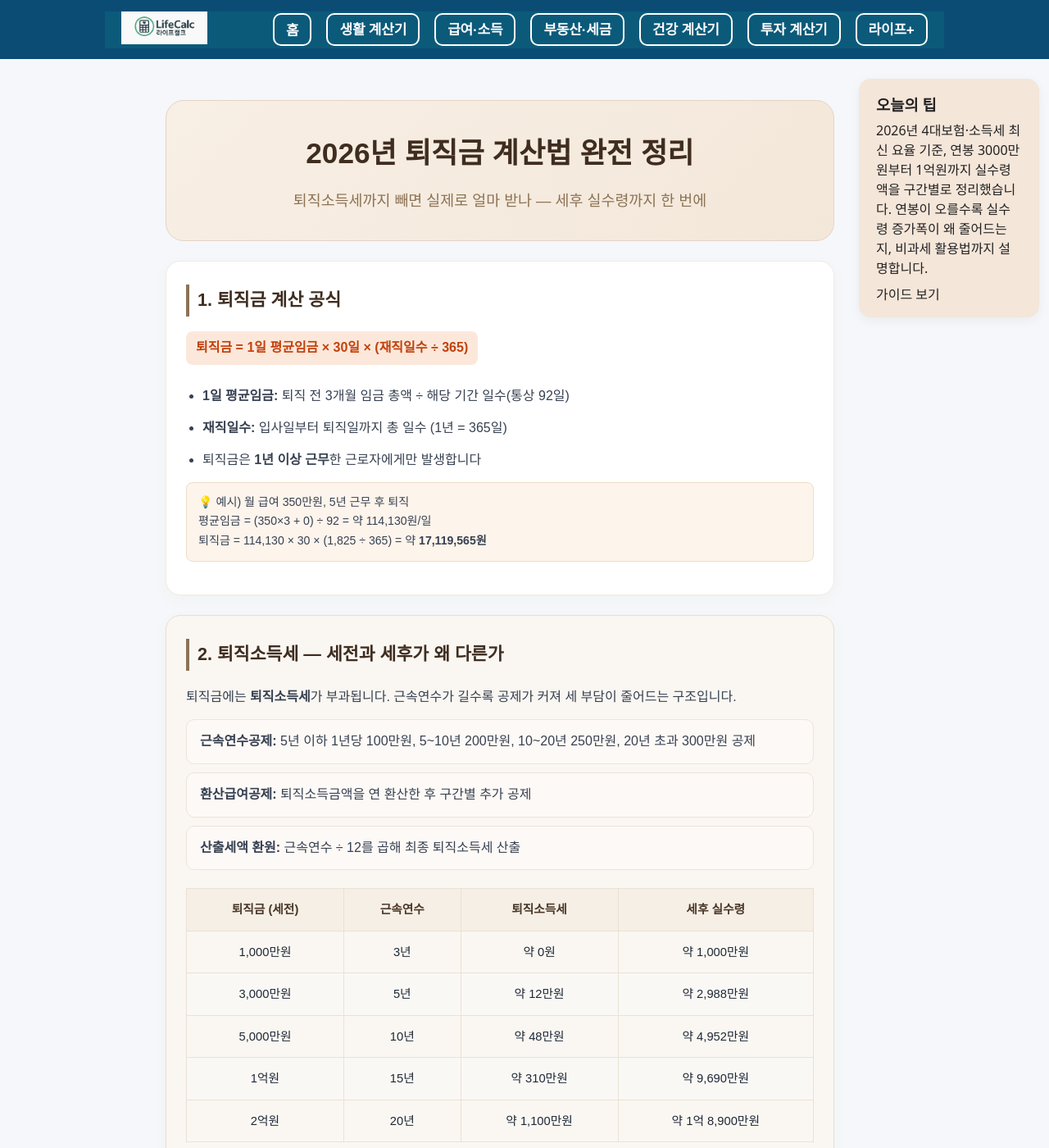
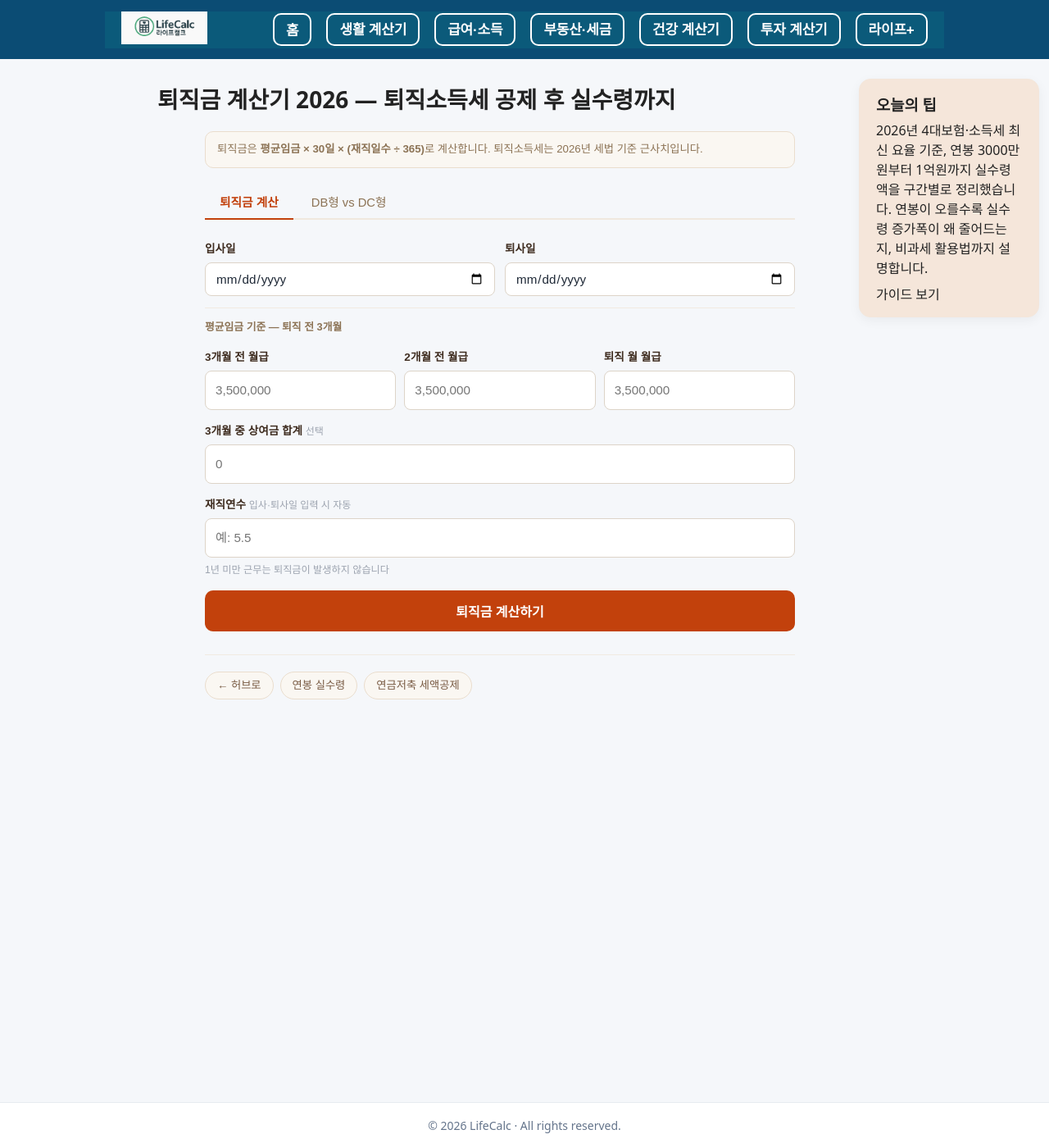
Before and after one commit to khai-lang/LifeCalc, a Jekyll site: the page built from salary/retirement/index.md, in a window 1280 px wide and 1400 px high. Shown: the whole window at 82% size. Built offline with Jekyll 4.4.1, drawn with Linux system fonts in a browser that asks for light colours; some of the changed text lies outside the part shown.

Commit message:
Update index.md

```diff
--- a/salary/retirement/index.md
+++ b/salary/retirement/index.md
@@ -1,121 +1,141 @@
 ---
-layout:default
-title: "2026년 퇴직금 계산법 완전 정리 — 퇴직소득세까지 세후 실수령 계산"
-description: "2026년 퇴직금 계산 공식(평균임금 방식), 퇴직소득세 계산, 세후 실수령액까지 한 번에 정리합니다. DB형·DC형 비교와 IRP 절세 전략 포함."
-permalink: /guide/retirement-pay-2026/
-canonical: https://calculator.khaistory.com/guide/retirement-pay-2026/
-og_title: "2026년 퇴직금 계산법 — 퇴직소득세·실수령 완전 정리"
-og_description: "퇴직금 계산 공식, 퇴직소득세, 세후 실수령액, IRP 절세 전략까지. 2026년 기준 완전 정리."
-
+layout: default
+title: "퇴직금 계산기 2026 — 퇴직소득세 공제 후 실수령까지"
+description: "2026년 기준 퇴직금과 퇴직소득세를 계산해 세후 실수령액까지 한 번에 확인하세요."
+permalink: /salary/retirement/
+canonical: https://calculator.khaistory.com/salary/retirement/
 ---
-
-<section class="ret-guide-container">
-
-  <div class="ret-hero-card">
-    <h2>2026년 퇴직금 계산법 완전 정리</h2>
-    <p class="hero-sub">퇴직소득세까지 빼면 실제로 얼마 받나 — 세후 실수령까지 한 번에</p>
+<section class="ret-wrap">
+<div class="ret-notice">퇴직금은 <strong>평균임금 × 30일 × (재직일수 ÷ 365)</strong>로 계산합니다. 퇴직소득세는 2026년 세법 기준 근사치입니다.</div>
+<nav class="ret-tabs"><button class="ret-tab active" onclick="retTab('calc')">퇴직금 계산</button><button class="ret-tab" onclick="retTab('info')">DB형 vs DC형</button></nav>
+<div id="ret-calc" class="ret-panel">
+  <div class="ret-form">
+    <div class="ret-row2">
+      <div class="ret-field"><label>입사일</label><input type="date" id="ret-join" onchange="autoCalcDays()"></div>
+      <div class="ret-field"><label>퇴사일</label><input type="date" id="ret-leave" onchange="autoCalcDays()"></div>
+    </div>
+    <div id="ret-days-display" class="ret-days-display" style="display:none"><span id="ret-days-text"></span></div>
+    <div class="ret-divider">평균임금 기준 — 퇴직 전 3개월</div>
+    <div class="ret-row3">
+      <div class="ret-field"><label>3개월 전 월급</label><input type="text" id="ret-m1" inputmode="numeric" placeholder="3,500,000" oninput="fmtR(this)"></div>
+      <div class="ret-field"><label>2개월 전 월급</label><input type="text" id="ret-m2" inputmode="numeric" placeholder="3,500,000" oninput="fmtR(this)"></div>
+      <div class="ret-field"><label>퇴직 월 월급</label><input type="text" id="ret-m3" inputmode="numeric" placeholder="3,500,000" oninput="fmtR(this)"></div>
+    </div>
+    <div class="ret-field"><label>3개월 중 상여금 합계 <span class="ret-opt">선택</span></label><input type="text" id="ret-bonus" inputmode="numeric" placeholder="0" oninput="fmtR(this)"></div>
+    <div class="ret-field"><label>재직연수 <span class="ret-opt">입사·퇴사일 입력 시 자동</span></label><input type="number" id="ret-years" placeholder="예: 5.5" step="0.1" min="0"><div class="ret-hint">1년 미만 근무는 퇴직금이 발생하지 않습니다</div></div>
+    <button class="ret-btn" onclick="calcRet()">퇴직금 계산하기</button>
   </div>
-
-  <div class="ret-content-card">
-    <h3>1. 퇴직금 계산 공식</h3>
-    <p><span class="highlight-text">퇴직금 = 1일 평균임금 × 30일 × (재직일수 ÷ 365)</span></p>
-    <ul>
-      <li><strong>1일 평균임금:</strong> 퇴직 전 3개월 임금 총액 ÷ 해당 기간 일수(통상 92일)</li>
-      <li><strong>재직일수:</strong> 입사일부터 퇴직일까지 총 일수 (1년 = 365일)</li>
-      <li>퇴직금은 <strong>1년 이상 근무</strong>한 근로자에게만 발생합니다</li>
-    </ul>
-    <p class="example-title">💡 예시) 월 급여 350만원, 5년 근무 후 퇴직<br>
-    평균임금 = (350×3 + 0) ÷ 92 = 약 114,130원/일<br>
-    퇴직금 = 114,130 × 30 × (1,825 ÷ 365) = 약 <strong>17,119,565원</strong></p>
+  <div id="ret-result" style="display:none" class="ret-result">
+    <div class="ret-hero">
+      <div class="ret-hero-row">
+        <div><div class="ret-hero-label">퇴직금 (세전)</div><div class="ret-hero-num" id="ret-gross">—</div></div>
+        <div class="ret-hero-arrow">→</div>
+        <div><div class="ret-hero-label">세후 실수령액</div><div class="ret-hero-num ret-hero-net" id="ret-net">—</div></div>
+      </div>
+    </div>
+    <div class="ret-detail-grid">
+      <div class="ret-dcard"><div class="ret-dcard-label">재직기간</div><div class="ret-dcard-val" id="rd-period">—</div></div>
+      <div class="ret-dcard"><div class="ret-dcard-label">1일 평균임금</div><div class="ret-dcard-val" id="rd-daily">—</div></div>
+      <div class="ret-dcard"><div class="ret-dcard-label">퇴직소득세</div><div class="ret-dcard-val ret-minus" id="rd-tax">—</div></div>
+      <div class="ret-dcard"><div class="ret-dcard-label">지방소득세</div><div class="ret-dcard-val ret-minus" id="rd-local">—</div></div>
+    </div>
+    <div class="ret-tip"><strong>절세 팁:</strong> IRP로 수령하면 퇴직소득세 납부를 연금 수령 시점까지 이연하고, 연금으로 나눠 받으면 퇴직소득세의 <strong>30~40% 감면</strong> 혜택이 있습니다.</div>
   </div>
-
-  <div class="ret-content-card bg-light-variant">
-    <h3>2. 퇴직소득세 — 세전과 세후가 왜 다른가</h3>
-    <p>퇴직금에는 <strong>퇴직소득세</strong>가 부과됩니다. 근속연수가 길수록 공제가 커져 세 부담이 줄어드는 구조입니다.</p>
-    <ul class="accent-list">
-      <li><strong>근속연수공제:</strong> 5년 이하 1년당 100만원, 5~10년 200만원, 10~20년 250만원, 20년 초과 300만원 공제</li>
-      <li><strong>환산급여공제:</strong> 퇴직소득금액을 연 환산한 후 구간별 추가 공제</li>
-      <li><strong>산출세액 환원:</strong> 근속연수 ÷ 12를 곱해 최종 퇴직소득세 산출</li>
-    </ul>
-    <div class="table-responsive">
-      <table>
-        <thead><tr><th>퇴직금 (세전)</th><th>근속연수</th><th>퇴직소득세</th><th>세후 실수령</th></tr></thead>
-        <tbody>
-          <tr><td>1,000만원</td><td>3년</td><td>약 0원</td><td>약 1,000만원</td></tr>
-          <tr><td>3,000만원</td><td>5년</td><td>약 12만원</td><td>약 2,988만원</td></tr>
-          <tr><td>5,000만원</td><td>10년</td><td>약 48만원</td><td>약 4,952만원</td></tr>
-          <tr><td>1억원</td><td>15년</td><td>약 310만원</td><td>약 9,690만원</td></tr>
-          <tr><td>2억원</td><td>20년</td><td>약 1,100만원</td><td>약 1억 8,900만원</td></tr>
-        </tbody>
-      </table>
-    </div>
-    <p style="font-size:.82rem;color:#8c7355;margin-top:8px">※ 근사치입니다. 정확한 계산은 아래 계산기를 이용하세요.</p>
+</div>
+<div id="ret-info" class="ret-panel" style="display:none">
+  <div class="ret-compare-cards">
+    <div class="ret-ccard ret-db"><div class="ret-ccard-title">DB형 (확정급여형)</div><ul><li>퇴직 시 <strong>최종 평균임금 기준</strong> 지급</li><li>연봉 상승분이 퇴직금에 반영</li><li>운용 책임 → <strong>회사</strong></li><li>장기 근속·연봉 상승 예상 시 유리</li><li>중도인출 불가</li></ul></div>
+    <div class="ret-ccard ret-dc"><div class="ret-ccard-title">DC형 (확정기여형)</div><ul><li>매년 <strong>연간 임금의 1/12</strong> 적립</li><li>운용 성과에 따라 수령액 변동</li><li>운용 책임 → <strong>근로자</strong></li><li>이직이 잦거나 투자 수익 기대 시 유리</li><li>특정 조건 시 중도인출 가능</li></ul></div>
   </div>
-
-  <div class="ret-content-card">
-    <h3>3. IRP로 퇴직소득세 30~40% 아끼는 법</h3>
-    <ul>
-      <li>퇴직금을 <strong>IRP(개인형 퇴직연금)</strong>으로 수령하면 퇴직소득세를 연금 수령 시점으로 이연할 수 있습니다.</li>
-      <li>이연 후 <strong>연금으로 나눠 받으면</strong> 퇴직소득세의 30%(55세~69세) 또는 40%(70세 이상) 감면 혜택이 있습니다.</li>
-      <li>퇴직금 수령 시 회사에 IRP 계좌 번호를 제출하면 자동으로 IRP로 이전됩니다.</li>
-    </ul>
-  </div>
-
-  <div class="ret-content-card bg-light-variant">
-    <h3>4. DB형 vs DC형 — 어떤 게 내게 유리한가</h3>
-    <div class="table-responsive">
-      <table>
-        <thead><tr><th>구분</th><th>DB형 (확정급여형)</th><th>DC형 (확정기여형)</th></tr></thead>
-        <tbody>
-          <tr><td>퇴직금 산정 기준</td><td>퇴직 직전 평균임금</td><td>매년 연간 급여의 1/12 적립</td></tr>
-          <tr><td>운용 책임</td><td>회사</td><td>근로자</td></tr>
-          <tr><td>유리한 경우</td><td>장기 근속, 연봉 상승 예상</td><td>잦은 이직, 투자 자신</td></tr>
-          <tr><td>중도인출</td><td>불가</td><td>특정 사유 시 가능</td></tr>
-        </tbody>
-      </table>
-    </div>
-  </div>
-
-  <div class="ret-content-card text-center">
-    <h3>5. 내 퇴직금 바로 계산하기</h3>
-    <div class="button-group">
-      <a href="https://calculator.khaistory.com/salary/retirement/" class="btn-link-main">퇴직금 계산기 (세후 포함)</a>
-      <a href="https://calculator.khaistory.com/salary/pension-savings/" class="btn-link-ext">연금저축·IRP 세액공제 계산</a>
-    </div>
-    <p class="closing-text">퇴직 전 반드시 퇴직소득세까지 계산해 실수령액을 확인하고, IRP 이전 여부를 결정하세요.</p>
-  </div>
-
+  <div class="ret-tip" style="margin-top:16px"><strong>선택 기준:</strong> 연봉 상승이 꾸준히 예상되면 DB형, 이직이 잦거나 직접 운용 자신 있다면 DC형이 유리합니다.</div>
+</div>
+<nav class="ret-related"><a href="/salary/">← 허브로</a><a href="/salary/net-pay/">연봉 실수령</a><a href="/salary/pension-savings/">연금저축 세액공제</a></nav>
 </section>
-
 <style>
-.ret-guide-container{font-family:'Noto Sans KR',sans-serif;color:#1f2937;line-height:1.8;max-width:860px;margin:0 auto;padding:10px}
-.ret-hero-card{background:linear-gradient(135deg,#f8efe5,#f3e7d9);border:1px solid #e3d4c5;border-radius:22px;padding:32px 24px;margin-bottom:24px;text-align:center}
-.ret-hero-card h2{font-size:2.2rem;color:#3f2d20;margin:0 0 10px;font-weight:800}
-.hero-sub{font-size:1.15rem;color:#8c7355;margin:0;font-weight:500}
-.ret-content-card{background:#fff;border:1px solid #f1eae1;border-radius:18px;padding:28px 24px;margin-bottom:24px;box-shadow:0 6px 18px rgba(140,115,85,.04)}
-.bg-light-variant{background-color:#faf7f2;border-color:#eaddcd}
-.ret-content-card h3{font-size:1.35rem;color:#3f2d20;margin-top:0;margin-bottom:18px;border-left:4px solid #8c7355;padding-left:10px}
-.ret-content-card p{color:#374151;margin-bottom:12px}
-.ret-content-card ul{margin:0;padding-left:20px}
-.ret-content-card li{margin-bottom:10px;color:#374151}
-.highlight-text{background:#fce8db;color:#c2410c;padding:6px 12px;border-radius:8px;font-weight:700;font-size:1rem;display:inline-block;margin-bottom:12px}
-.example-title{font-size:.88rem;color:#8c7355;background:#fdf4ec;border:1px solid #f0dcc8;border-radius:8px;padding:12px 14px;margin-top:12px;line-height:1.7}
-.table-responsive{overflow-x:auto}
-table{width:100%;border-collapse:collapse;margin-top:12px}
-th,td{border:1px solid #eae1d4;padding:12px;text-align:center;font-size:.92rem}
-thead{background:#f6efe5;color:#4a3728;font-weight:bold}
-tbody tr:nth-child(even){background:#faf8f5}
-.accent-list{list-style:none;padding-left:0!important}
-.accent-list li{padding:12px 16px;background:#fdf9f6;border:1px solid #ede3d8;border-radius:10px;margin-bottom:10px!important;color:#374151}
-.button-group{display:flex;justify-content:center;flex-wrap:wrap;gap:16px;margin:24px 0}
-.btn-link-main,.btn-link-ext{text-decoration:none;padding:14px 28px;color:#fff;border-radius:12px;font-weight:700;font-size:1rem;display:inline-block}
-.btn-link-main{background:#c2410c}.btn-link-main:hover{background:#ea580c}
-.btn-link-ext{background:#785a43}.btn-link-ext:hover{background:#5c4331}
-.closing-text{font-size:.95rem;color:#6b7280;margin-top:20px}
-.text-center{text-align:center}
-@media(max-width:600px){.ret-hero-card h2{font-size:1.6rem}.button-group{flex-direction:column}.btn-link-main,.btn-link-ext{width:100%;text-align:center;box-sizing:border-box}}
+.ret-wrap{font-family:'Noto Sans KR',sans-serif;max-width:720px;margin:0 auto;padding:0 0 40px;color:#1f2937;line-height:1.7}
+.ret-notice{background:#faf7f2;border:1px solid #eaddcd;border-radius:10px;padding:10px 14px;font-size:.83rem;color:#8c7355;margin-bottom:20px}
+.ret-tabs{display:flex;gap:4px;border-bottom:2px solid #f0e8de;margin-bottom:24px}
+.ret-tab{background:none;border:none;padding:10px 18px;font-size:.92rem;color:#8c7355;cursor:pointer;border-bottom:2px solid transparent;margin-bottom:-2px;font-family:inherit}
+.ret-tab.active{color:#c2410c;border-bottom-color:#c2410c;font-weight:600}
+.ret-form{display:flex;flex-direction:column;gap:14px;margin-bottom:20px}
+.ret-field{display:flex;flex-direction:column;gap:5px}
+.ret-field label{font-size:.85rem;font-weight:600;color:#3f2d20}
+.ret-opt{font-size:.75rem;color:#9ca3af;font-weight:400}
+.ret-hint{font-size:.76rem;color:#9ca3af}
+.ret-field input{border:1px solid #ddd4c8;border-radius:8px;padding:10px 12px;font-size:.95rem;color:#1f2937;font-family:inherit;background:#fff;width:100%;box-sizing:border-box}
+.ret-field input:focus{outline:none;border-color:#c2410c;box-shadow:0 0 0 3px rgba(194,65,12,.08)}
+.ret-row2{display:grid;grid-template-columns:1fr 1fr;gap:12px}
+.ret-row3{display:grid;grid-template-columns:1fr 1fr 1fr;gap:10px}
+.ret-divider{font-size:.8rem;font-weight:700;color:#8c7355;border-top:1px solid #f1eae1;padding-top:12px}
+.ret-days-display{background:#f6efe5;border-radius:8px;padding:8px 12px;font-size:.85rem;color:#3f2d20;font-weight:600}
+.ret-btn{background:#c2410c;color:#fff;border:none;border-radius:10px;padding:13px;font-size:1rem;font-weight:700;cursor:pointer;font-family:inherit;width:100%}
+.ret-btn:hover{background:#ea580c}
+.ret-result{animation:retFade .3s ease}
+@keyframes retFade{from{opacity:0;transform:translateY(6px)}to{opacity:1;transform:none}}
+.ret-hero{background:linear-gradient(135deg,#f8efe5,#f3e7d9);border:1px solid #e3d4c5;border-radius:16px;padding:24px;margin-bottom:14px}
+.ret-hero-row{display:flex;align-items:center;justify-content:space-around;gap:16px;flex-wrap:wrap}
+.ret-hero-label{font-size:.82rem;color:#8c7355;font-weight:600;margin-bottom:4px;text-align:center}
+.ret-hero-num{font-size:1.7rem;font-weight:800;color:#3f2d20;text-align:center}
+.ret-hero-net{color:#c2410c}
+.ret-hero-arrow{font-size:1.5rem;color:#eaddcd}
+.ret-detail-grid{display:grid;grid-template-columns:repeat(4,1fr);gap:8px;margin-bottom:14px}
+.ret-dcard{background:#fff;border:1px solid #f1eae1;border-radius:10px;padding:10px 12px;text-align:center}
+.ret-dcard-label{font-size:.72rem;color:#9ca3af;margin-bottom:4px}
+.ret-dcard-val{font-size:.9rem;font-weight:700;color:#3f2d20}
+.ret-minus{color:#c2410c}
+.ret-tip{background:#fff;border-left:3px solid #8c7355;border-radius:0 8px 8px 0;padding:10px 14px;font-size:.83rem;color:#6b7280;line-height:1.6}
+.ret-tip strong{color:#3f2d20}
+.ret-compare-cards{display:grid;grid-template-columns:1fr 1fr;gap:14px}
+.ret-ccard{border-radius:14px;padding:18px 16px}
+.ret-db{background:#fdf4ec;border:1px solid #f5dfd0}
+.ret-dc{background:#f0f7f4;border:1px solid #c8e6da}
+.ret-ccard-title{font-size:1rem;font-weight:800;color:#3f2d20;margin-bottom:12px}
+.ret-ccard ul{padding-left:18px;font-size:.85rem;color:#374151}
+.ret-ccard li{margin-bottom:7px}
+.ret-related{display:flex;flex-wrap:wrap;gap:8px;padding-top:20px;border-top:1px solid #f1eae1;margin-top:28px}
+.ret-related a{font-size:.83rem;color:#785a43;text-decoration:none;border:1px solid #eaddcd;border-radius:20px;padding:5px 14px;background:#faf7f2}
+.ret-related a:hover{background:#f3e7d9}
+@media(max-width:600px){.ret-row2,.ret-row3{grid-template-columns:1fr}.ret-detail-grid{grid-template-columns:1fr 1fr}.ret-compare-cards{grid-template-columns:1fr}.ret-hero-num{font-size:1.4rem}}
 </style>
-
-<script type="application/ld+json">
-{"@context":"https://schema.org","@type":"FAQPage","mainEntity":[{"@type":"Question","name":"퇴직금 계산 공식이 뭔가요?","acceptedAnswer":{"@type":"Answer","text":"퇴직금 = 1일 평균임금 × 30일 × (재직일수 ÷ 365)입니다. 1일 평균임금은 퇴직 전 3개월 임금 총액을 해당 기간 일수(약 92일)로 나눠 계산합니다."}},{"@type":"Question","name":"퇴직소득세는 얼마나 되나요?","acceptedAnswer":{"@type":"Answer","text":"퇴직소득세는 근속연수에 따른 공제 후 계산되며, 장기 근속일수록 공제가 커 세 부담이 줄어듭니다. IRP로 수령 후 연금으로 나눠 받으면 30~40% 추가 감면 혜택이 있습니다."}},{"@type":"Question","name":"DB형과 DC형 중 어느 게 유리한가요?","acceptedAnswer":{"@type":"Answer","text":"연봉 상승이 예상되고 장기 근속할 경우 DB형(퇴직 시 최종 평균임금 기준)이 유리합니다. 이직이 잦거나 직접 투자를 선호하면 DC형이 유리합니다."}}]}
+<script>
+function fmtR(el){const r=el.value.replace(/[^0-9]/g,'');el.value=r?parseInt(r).toLocaleString('ko-KR'):'';el.dataset.raw=r;}
+function gR(id){const el=document.getElementById(id);return parseInt((el.dataset&&el.dataset.raw)||el.value.replace(/[^0-9]/g,'')||'0')||0;}
+function fmtW(n){return Math.round(n).toLocaleString('ko-KR')+'원';}
+function retTab(t){['calc','info'].forEach(x=>{document.getElementById('ret-'+x).style.display=x===t?'':'none';});document.querySelectorAll('.ret-tab').forEach((b,i)=>b.classList.toggle('active',['calc','info'][i]===t));}
+function autoCalcDays(){
+  const j=document.getElementById('ret-join').value,l=document.getElementById('ret-leave').value;
+  if(!j||!l)return;
+  const days=Math.round((new Date(l)-new Date(j))/(86400000));
+  if(days<0)return;
+  document.getElementById('ret-days-display').style.display='';
+  document.getElementById('ret-days-text').textContent='재직기간: '+days.toLocaleString()+'일 (약 '+(days/365).toFixed(2)+'년)';
+  document.getElementById('ret-years').value=(days/365).toFixed(2);
+}
+function calcRetTax(gross,yrs){
+  const y=Math.max(1,Math.floor(yrs));
+  let td=y<=5?y*1000000:y<=10?5000000+(y-5)*2000000:y<=20?15000000+(y-10)*2500000:40000000+(y-20)*3000000;
+  const ri=Math.max(0,gross-td);
+  const ann=ri/y*12;
+  let ad=ann<=8000000?ann:ann<=70000000?8000000+(ann-8000000)*.6:ann<=140000000?45200000+(ann-70000000)*.55:ann<=300000000?83700000+(ann-140000000)*.45:155700000+(ann-300000000)*.35;
+  const tb=Math.max(0,ann-ad);
+  let t=tb<=14000000?tb*.06:tb<=50000000?840000+(tb-14000000)*.15:tb<=88000000?6240000+(tb-50000000)*.24:tb<=150000000?15360000+(tb-88000000)*.35:tb<=300000000?37060000+(tb-150000000)*.38:tb<=500000000?94060000+(tb-300000000)*.40:174060000+(tb-500000000)*.42;
+  return Math.max(0,Math.round(t/12*y));
+}
+function calcRet(){
+  const m1=gR('ret-m1'),m2=gR('ret-m2'),m3=gR('ret-m3'),bonus=gR('ret-bonus');
+  const yrs=parseFloat(document.getElementById('ret-years').value)||0;
+  if(!m1&&!m2&&!m3){alert('월 급여를 입력해 주세요.');return;}
+  if(yrs<1){alert('퇴직금은 1년 이상 근무 시 발생합니다.');return;}
+  const daily=(m1+m2+m3+bonus)/92;
+  const gross=Math.round(daily*30*(yrs*365/365));
+  const tax=calcRetTax(gross,yrs);
+  const local=Math.round(tax*.1);
+  document.getElementById('ret-result').style.display='';
+  document.getElementById('ret-gross').textContent=fmtW(gross);
+  document.getElementById('ret-net').textContent=fmtW(Math.max(0,gross-tax-local));
+  document.getElementById('rd-period').textContent=Math.round(yrs*365).toLocaleString()+'일 ('+yrs+'년)';
+  document.getElementById('rd-daily').textContent=fmtW(Math.round(daily));
+  document.getElementById('rd-tax').textContent=fmtW(tax);
+  document.getElementById('rd-local').textContent=fmtW(local);
+}
 </script>
```
